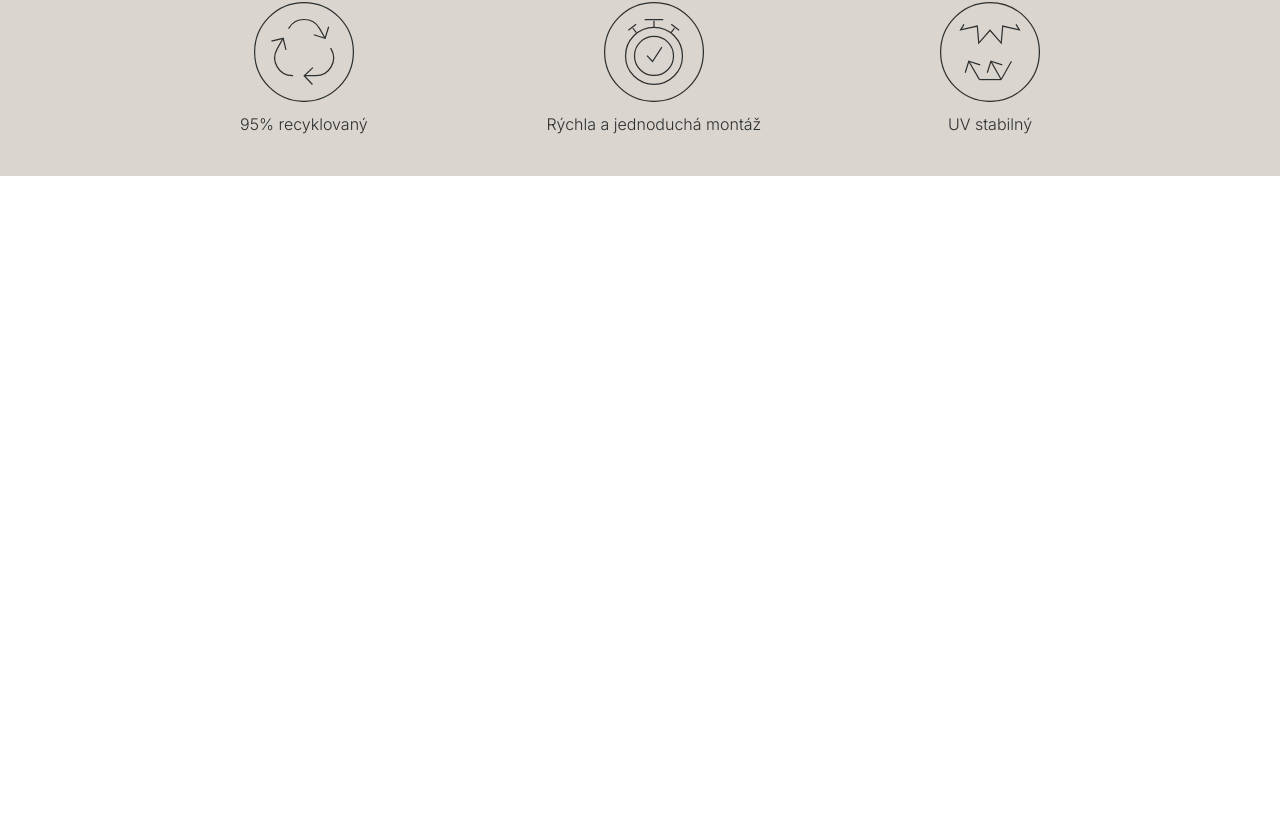
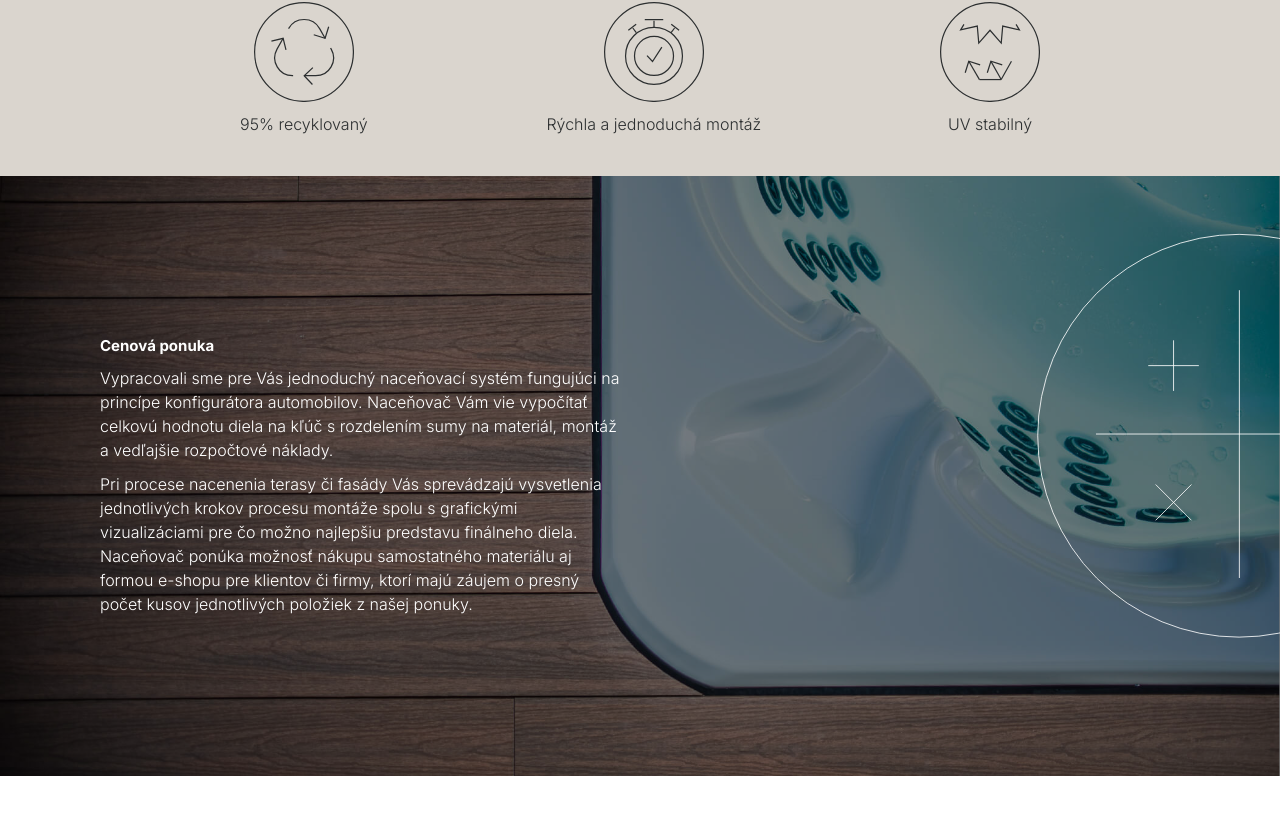
Before and after one commit to xkolumber/timbermax, a Next.js app: page / in a window 1280 px wide. Shown: the part 2114-2928 px from the top of the page. After the commit the page ends 2890 px from the top, so only its background shows below. Built offline with nearby package versions, Linux system fonts and the light colour scheme.

Commit message:
price offer

```diff
--- a/src/app/components/HomePageComponents/HomePageAboutUs.tsx
+++ b/src/app/components/HomePageComponents/HomePageAboutUs.tsx
@@ -1,5 +1,3 @@
-import React from "react";
-import IconTerasa from "../icons/IconTerasa";
 import HomePageAboutIsElements from "./HomePageAboutIsElements";
 import HomePageIcons from "./HomePageIcons";
 
--- a/src/app/components/HomePageComponents/HomePageIcons.tsx
+++ b/src/app/components/HomePageComponents/HomePageIcons.tsx
@@ -27,7 +27,7 @@ const HomePageIcons = () => {
             className="flex flex-col justify-center items-center "
             key={index}
           >
-            <div className="max-w-[10rem] h-[10rem] mb-4">{object.icon}</div>
+            <div className="w-[10rem] h-[10rem] mb-4">{object.icon}</div>
             <p className="text-[#2c2f30]">{object.title}</p>
           </div>
         ))}
--- /dev/null
+++ b/src/app/components/HomePageComponents/HomePagePriceOffer.tsx
@@ -0,0 +1,41 @@
+import React from "react";
+import Image from "next/image";
+import IconCalculatePriceOffer from "../icons/IconCalculatePriceOffer";
+
+const HomePagePriceOffer = () => {
+  return (
+    <div className="relative h-[600px] w-full">
+      <Image
+        src="/cenova_ponuka.jpg"
+        alt="Obrazok"
+        layout="fill"
+        objectFit="cover"
+        quality={100}
+        className="z-0"
+      />
+
+      <IconCalculatePriceOffer />
+
+      <div className="absolute inset-0 bg-black opacity-50 z-5"></div>
+      <div className="absolute inset-0 flex flex-col justify-center  text-white z-10 p-4  md:pl-40 max-w-[630px]">
+        <h5 className="text-2xl font-bold mb-4">Cenová ponuka</h5>
+        <p className="mb-4">
+          Vypracovali sme pre Vás jednoduchý naceňovací systém fungujúci na
+          princípe konfigurátora automobilov. Naceňovač Vám vie vypočítať
+          celkovú hodnotu diela na kľúč s rozdelením sumy na materiál, montáž a
+          vedľajšie rozpočtové náklady.
+        </p>
+        <p>
+          Pri procese nacenenia terasy či fasády Vás sprevádzajú vysvetlenia
+          jednotlivých krokov procesu montáže spolu s grafickými vizualizáciami
+          pre čo možno najlepšiu predstavu finálneho diela. Naceňovač ponúka
+          možnosť nákupu samostatného materiálu aj formou e-shopu pre klientov
+          či firmy, ktorí majú záujem o presný počet kusov jednotlivých položiek
+          z našej ponuky.
+        </p>
+      </div>
+    </div>
+  );
+};
+
+export default HomePagePriceOffer;
--- /dev/null
+++ b/src/app/components/icons/IconCalculatePriceOffer.tsx
@@ -0,0 +1,93 @@
+import React from "react";
+
+const IconCalculatePriceOffer = () => {
+  return (
+    <svg
+      id="Layer_2"
+      data-name="Layer 2"
+      xmlns="http://www.w3.org/2000/svg"
+      xmlnsXlink="http://www.w3.org/1999/xlink"
+      viewBox="0 0 580 915"
+      className="absolute right-0 top-0 h-[90%] z-[15]"
+    >
+      <defs>
+        <style>
+          {`.cls-11 {
+            stroke-width: 0px;
+          }
+          .cls-11, .cls-12 {
+            fill: none;
+          }
+          .cls-13 {
+            clip-path: url(#clippath);
+          }
+          .cls-12 {
+            stroke: #fff;
+            stroke-miterlimit: 10;
+            stroke-width: 1.4px;
+          }`}
+        </style>
+        <clipPath id="clippath">
+          <rect className="cls-11" width="580" height="915" />
+        </clipPath>
+      </defs>
+      <g id="MainScroll">
+        <g id="_3_CenovaPonuka" data-name="3_CenovaPonuka">
+          <g className="cls-13">
+            <g>
+              <line
+                className="cls-12"
+                x1="510.68"
+                y1="193.5"
+                x2="510.68"
+                y2="681.15"
+              />
+              <line
+                className="cls-12"
+                x1="267.69"
+                y1="437.21"
+                x2="755.34"
+                y2="437.21"
+              />
+              <g>
+                <line
+                  className="cls-12"
+                  x1="399.15"
+                  y1="278.41"
+                  x2="399.15"
+                  y2="364.16"
+                />
+                <line
+                  className="cls-12"
+                  x1="356.28"
+                  y1="321.29"
+                  x2="442.03"
+                  y2="321.29"
+                />
+              </g>
+              <g>
+                <line
+                  className="cls-12"
+                  x1="368.84"
+                  y1="522.76"
+                  x2="429.47"
+                  y2="583.4"
+                />
+                <line
+                  className="cls-12"
+                  x1="368.84"
+                  y1="583.4"
+                  x2="429.47"
+                  y2="522.76"
+                />
+              </g>
+              <circle className="cls-12" cx="510.25" cy="440.12" r="341.25" />
+            </g>
+          </g>
+        </g>
+      </g>
+    </svg>
+  );
+};
+
+export default IconCalculatePriceOffer;
--- a/src/app/page.tsx
+++ b/src/app/page.tsx
@@ -1,7 +1,6 @@
 import Image from "next/image";
-import IconDoubleArrow from "./components/icons/IconDoubleArrow";
 import HomePageAboutUs from "./components/HomePageComponents/HomePageAboutUs";
-import IconTerasa from "./components/icons/IconTerasa";
+import HomePagePriceOffer from "./components/HomePageComponents/HomePagePriceOffer";
 
 export default function Home() {
   return (
@@ -15,9 +14,8 @@ export default function Home() {
         priority={true}
         className="w-full h-full max-h-[1200px] object-cover"
       />
-      {/* <IconDoubleArrow /> */}
       <HomePageAboutUs />
-      <IconTerasa />
+      <HomePagePriceOffer />
     </main>
   );
 }
```
Also changed, not shown: public/cenova_ponuka.jpg (added).
